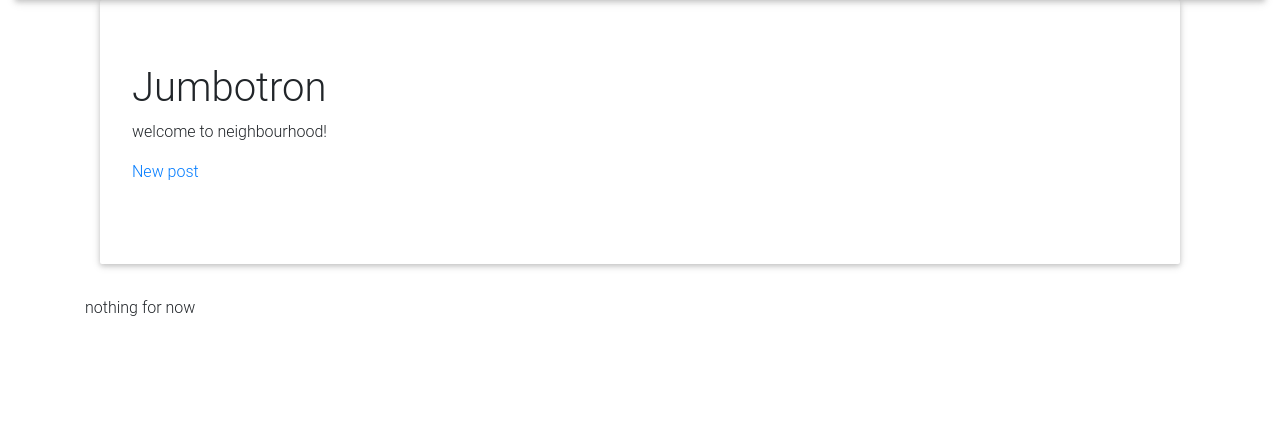
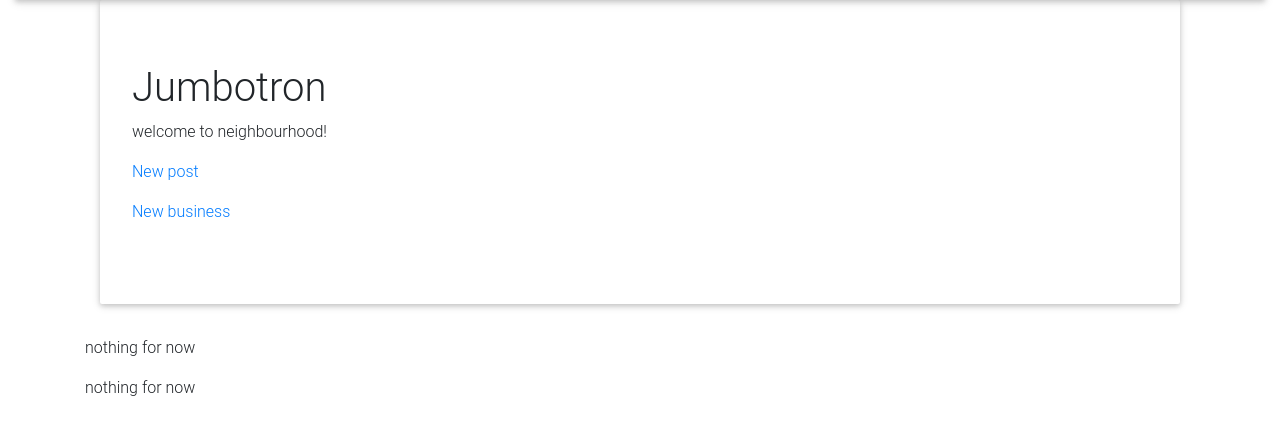
Before and after one commit to moha-abdul/neighbour, a Django app: page / in a window 1280 px wide. Shown: the part 46-481 px from the top of the page. Run offline with Django 3.2, Linux system fonts and the light colour scheme; data that the repository does not hold is empty; some libraries are stand-ins or nearby versions.

Commit message:
add businesses to home page

```diff
--- a/neighbour_app/models.py
+++ b/neighbour_app/models.py
@@ -40,7 +40,7 @@ class Profile(models.Model):
     neighbourhood = models.ForeignKey(Neighbourhood, on_delete=models.CASCADE, related_name='profile', null=True)
 
     def __str__(self):
-        return self.bio
+        return self.user()
 
     def save_profile(self):
         self.save()
@@ -53,6 +53,9 @@ class Business(models.Model):
     email = models.CharField(max_length=100)
     user = models.ForeignKey(Profile, related_name='Business', null=True)
     neighbourhood = models.ForeignKey(Neighbourhood, related_name='Business', null=True)
+
+    def __str__(self):
+        return self.user()
 
     def create_business():
         self.save()
--- a/neighbour_app/templates/neighbour/index.html
+++ b/neighbour_app/templates/neighbour/index.html
@@ -9,6 +9,7 @@
                 <h1>Jumbotron</h1>
                 <p>welcome to neighbourhood!</p>
                 <p><a href="{% url 'new_post' %}">New post</a></p>
+                <p><a href="{% url 'new_biz' %}">New business</a></p>
             </div>
         </div>
         <div class="row">
@@ -28,6 +29,23 @@
             {% endif %}
             </div>
         </div>
+        <div class="row">
+            <div class="col-md-12 col-lg-12 col-xs-12 col-sm-12">
+            {% if businesses %}
+                {% for business in businesses %}
+                <div>
+
+                <div>
+                    <p>{{business.name}}</p>
+                    <p>#</p>
+                </div>
+                </a>
+                {% endfor %}
+            {% else %}
+                <p>nothing for now</p>
+            {% endif %}
+            </div>
+        </div>
     </div>
 </body>
 {% endblock  %}
--- a/neighbour_app/templates/neighbour/single-post.html
+++ b/neighbour_app/templates/neighbour/single-post.html
@@ -4,8 +4,8 @@
 <div class="container">
     <div class="row">
         <div class="col-md-8 col-lg-8 col-sm-8 col-xs-8">
-            <h3></h3>
-            <p></p>
+            <h3>post.title</h3>
+            <p>post.body</p>
         </div>
     </div>
 </div>
--- a/neighbour_app/urls.py
+++ b/neighbour_app/urls.py
@@ -11,7 +11,9 @@ urlpatterns=[
         views.activate, name='activate'),
     url(r'^profile/',views.profile,name='profile'),
     url(r'^edit_profile/', views.edit_profile, name = 'edit_profile'),
-    url(r'^new_post/', views.new_post, name = 'new_post')
+    url(r'^new_post/', views.new_post, name = 'new_post'),
+    url(r'single_post/(\d+)',views.single_post, name = 'single_post'),
+    url(r'new_biz/',views.new_biz, name = 'new_biz'),
 ]
 
 if settings.DEBUG:
--- a/neighbour_app/views.py
+++ b/neighbour_app/views.py
@@ -7,7 +7,7 @@ from django.utils.encoding import force_bytes, force_text
 from django.utils.http import urlsafe_base64_encode, urlsafe_base64_decode
 from django.template.loader import render_to_string
 from .tokens import account_activation_token
-from .forms import SignupForm,ProfileForm,PostForm
+from .forms import SignupForm,ProfileForm,PostForm, BusinessForm
 from django.contrib.auth.models import User
 from .models import Profile, Posts
 from django.core.mail import EmailMessage
@@ -93,5 +93,23 @@ def new_post(request):
 
     else:
         post_form = PostForm()
-    return render(request, 'neighbour/new-post.html', {"post_form": post_form})
-    # return render(request, 'neighbour/new-post.html', {"post_form":post_form})
+        return render(request, 'neighbour/new-post.html', {"post_form": post_form})
+
+@login_required
+def single_post(request,post_id):
+    return render(request,'neighbour/single-post.html')
+
+@login_required
+def new_biz(request):
+    current_user = request.user
+    if request.method == 'POST':
+        biz_form =BusinessForm(request.POST,instance=request.user.profile)
+        if biz_form.is_valid:
+            new_biz = biz_form.save(commit=False)
+            new_biz.user = current_user
+            new_biz.save()
+        return redirect('/')
+
+    else:
+        biz_form =BusinessForm()
+        return render(request, 'neighbour/new-biz.html',{"biz_form": biz_form})
```
Also changed, not shown: neighbour_app/forms.py (+6 -1 lines), neighbour_app/templates/neighbour/new-biz.html (added, +15 -0 lines).
